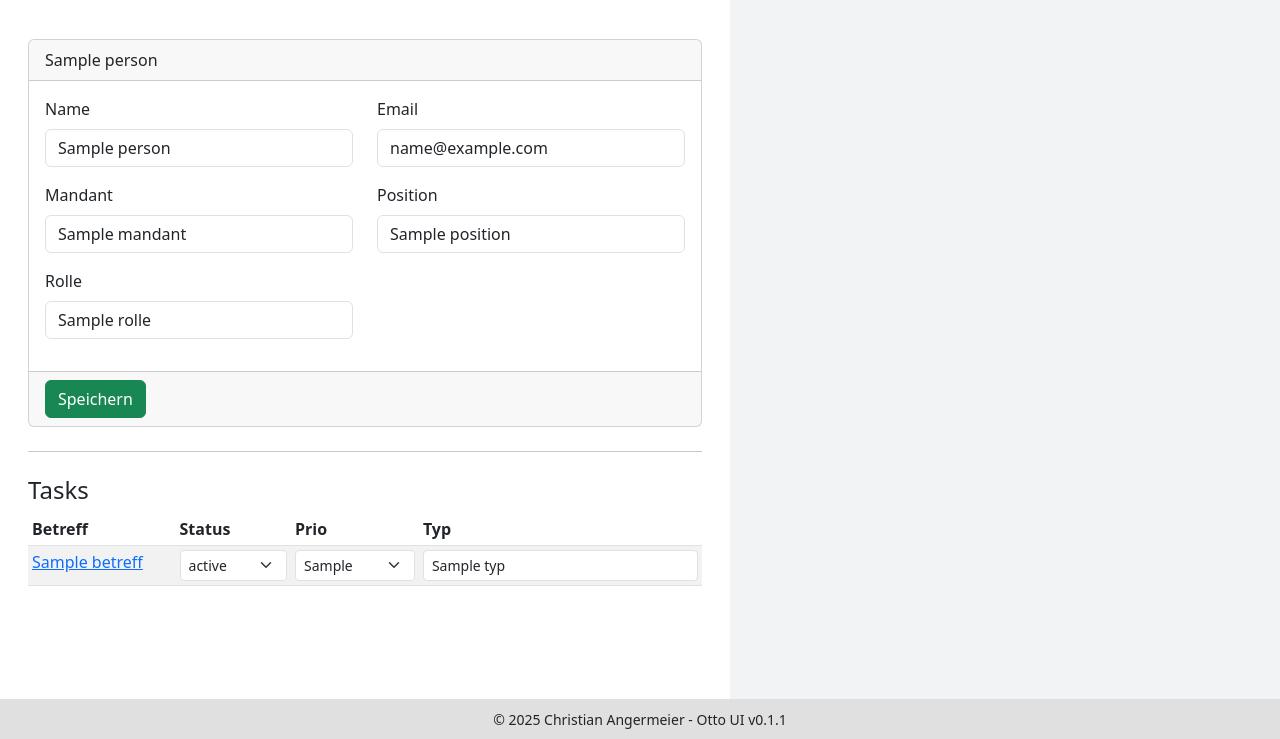
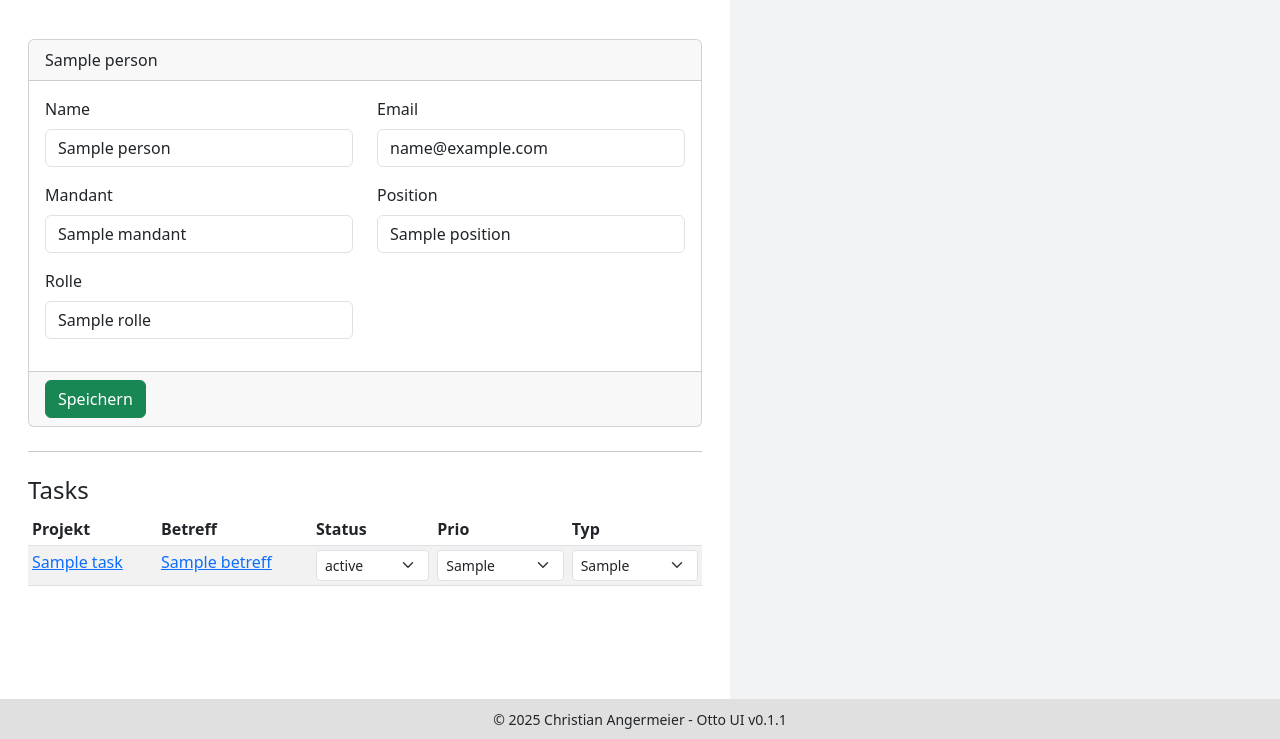
Before and after one commit to gdsanger/otto, a Django app: template otto-ui/core/templates/core/person_detailview.html in a window 1280 px wide. Shown: the part 61-800 px from the top of the page. Run offline with Django 5.2, Linux system fonts and the light colour scheme; the template is opened without the code that fills it: most values are stand-ins (such as "Sample title", 1, 10 or a date in 2020); some libraries are stand-ins or nearby versions.

Commit message:
Add project column and typ dropdown to person detail tasks

```diff
--- a/otto-ui/core/templates/core/person_detailview.html
+++ b/otto-ui/core/templates/core/person_detailview.html
@@ -48,6 +48,7 @@
   <table class="table table-sm table-striped">
     <thead>
       <tr>
+        <th>Projekt</th>
         <th>Betreff</th>
         <th>Status</th>
         <th>Prio</th>
@@ -57,6 +58,7 @@
     <tbody>
       {% for task in tasks %}
       <tr>
+        <td>{% if task.project_id %}<a href="/project/{{ task.project_id }}/">{{ task.project_name }}</a>{% else %}-{% endif %}</td>
         <td><a href="#" class="task-open" data-task-id="{{ task.id }}">{{ task.betreff }}</a></td>
         <td>
           <select class="form-select form-select-sm auto-save" data-task-id="{{ task.id }}" data-field="status">
@@ -73,7 +75,11 @@
           </select>
         </td>
         <td>
-          <input type="text" class="form-control form-control-sm auto-save" data-task-id="{{ task.id }}" data-field="typ" value="{{ task.typ }}">
+          <select class="form-select form-select-sm auto-save" data-task-id="{{ task.id }}" data-field="typ">
+            {% for t in typ_liste %}
+            <option value="{{ t }}" {% if t == task.typ %}selected{% endif %}>{{ t }}</option>
+            {% endfor %}
+          </select>
         </td>
       </tr>
       {% endfor %}
```
Also changed, not shown: otto-ui/core/views/persons.py (+12 -2 lines).
